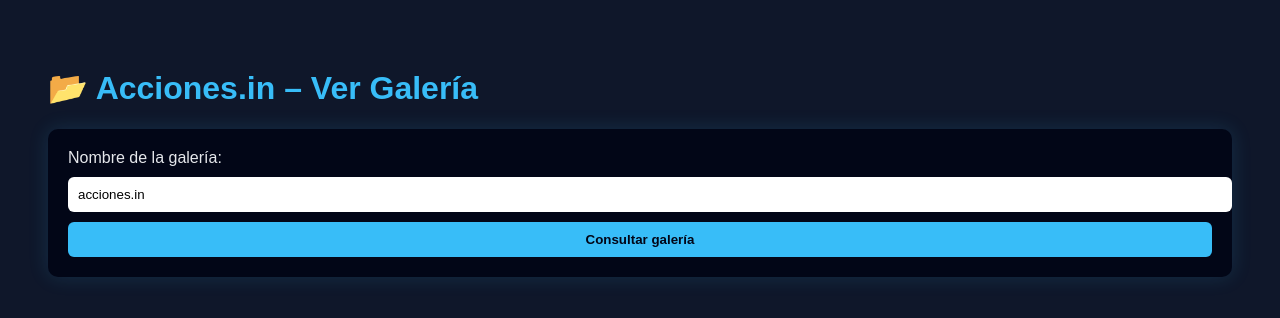
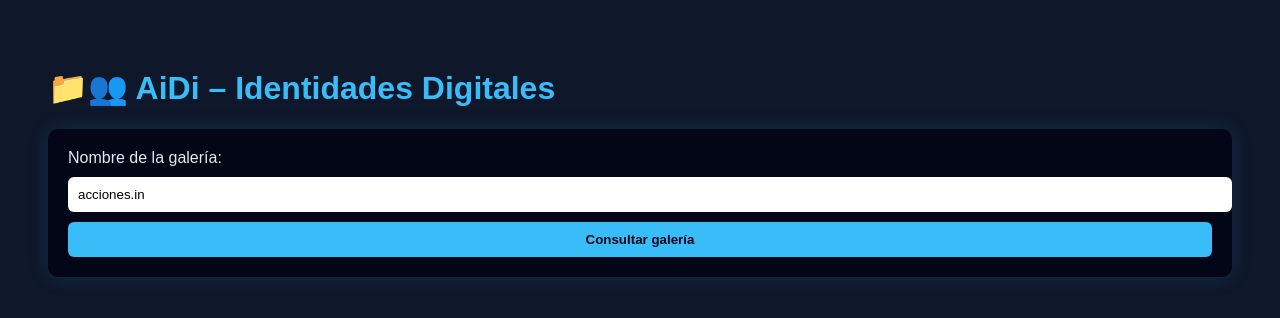
Before and after one commit to accionesin/kairos, a plain HTML site: page gallery_view.html in a window 1280 px wide. Drawn offline with Linux system fonts and the light colour scheme.

Commit message:
AiDi update

```diff
--- a/gallery_view.html
+++ b/gallery_view.html
@@ -2,7 +2,7 @@
 <html lang="es">
 <head>
   <meta charset="UTF-8">
-  <title>📂 Acciones.in – Ver Galería</title>
+  <title>📁👥 AiDi – Identidades Digitales</title>
 
   <style>
     body {
@@ -60,7 +60,7 @@
 
 <body>
 
-<h1>📂 Acciones.in – Ver Galería</h1>
+<h1>📁👥 AiDi – Identidades Digitales</h1>
 
 <div class="card">
   <label>Nombre de la galería:</label>
```
